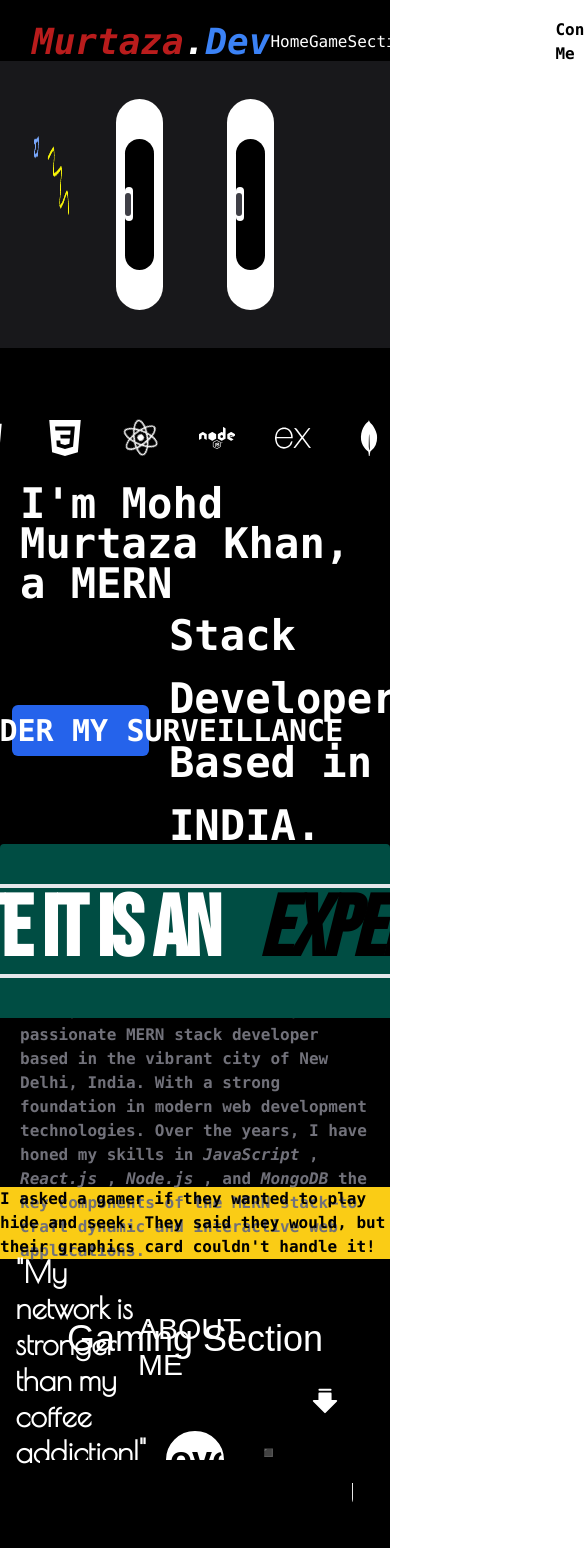
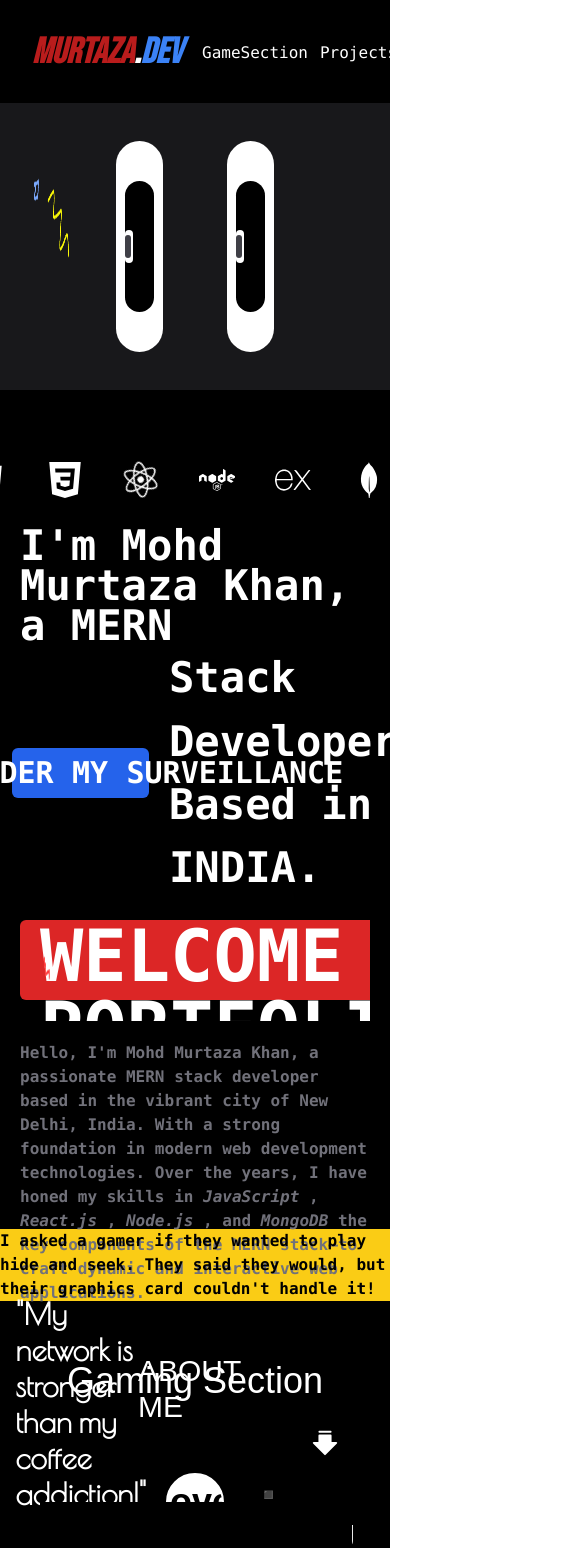
Before and after one commit to MurtazaKhannn/portfolio, a React (Vite) app: page / in a window 390 px wide. Shown: the top 1548 px of the page, 585 px wide, since content can reach past the window. Built offline with nearby package versions, Linux system fonts and the light colour scheme; a web font is replaced by a local one.

Commit message:
responsive commit 1

```diff
--- a/src/components/Nav.jsx
+++ b/src/components/Nav.jsx
@@ -4,19 +4,20 @@ import { FaPhone } from 'react-icons/fa';
 
 const Nav = () => {
   return (
-    <div className='flex h-[10vh] justify-between w-full items-center'>
-      <h1 className='text-4xl ml-8 font-bold'>
-        <i className='font-mono text-red-700 flex'>
-          Murtaza <p className='text-white'>.</p> <p className='text-blue-500'>Dev</p>
+    <div className='flex h-[10vh] xs:h-[15vh] xs:pb-5 justify-between w-full items-center'>
+      <h1 className='text-4xl ml-8 font-bold '>
+        <i className='font-bebas text-red-700 flex'>
+          Murtaza <p className='text-white'>.</p> <p className='text-blue-500 xs:pr-5'>Dev</p>
         </i>
       </h1>
-      <div className='text-white w-[60%] justify-evenly flex items-center'>
-        <Link to="home" smooth={true} duration={2000} className='hover:border-b-4 hover:border-yellow-400 py-2 rounded cursor-pointer'>Home</Link>
+      <div className='text-white w-[60%] xs:gap-3 justify-evenly flex items-center'>
+        <Link to="home" smooth={true} duration={2000} className='hover:border-b-4 xs:hidden hover:border-yellow-400 py-2 rounded cursor-pointer'>Home</Link>
         <Link to="GameSection" smooth={true} duration={2000} className='hover:border-b-4 hover:border-yellow-400 py-2 rounded cursor-pointer'>GameSection</Link>
         <Link smooth={true} duration={2000} to="projects" className='hover:border-b-4 hover:border-yellow-400 py-2 rounded cursor-pointer'>Projects</Link>
         <Link to="experience" smooth={true} duration={2500} className='hover:border-b-4 hover:border-yellow-400 py-2 rounded cursor-pointer'>Experience</Link>
+        <div className='hidden xs:flex xs:pr-10'><FaPhone size={15} color='white' /></div>
       </div>
-      <div className='flex w-[20vw]'>
+      <div className='flex w-[20vw] xs:hidden'>
         <Link to="contact" smooth={true} duration={500} className='flex items-center gap-2 bg-white text-black font-semibold hover:text-yellow-500 px-3 py-2 rounded-full ml-[10vw] hover:text-white hover:bg-black cursor-pointer'>
           Contact Me <p className='text-black hover:text-black'><FaPhone size={15} color='white' /></p>
         </Link>
--- a/tailwind.config.js
+++ b/tailwind.config.js
@@ -4,6 +4,14 @@ export default {
     './src/**/*.{js,jsx,ts,tsx}',
   ],
   theme: {
+    screens: {
+      'xs': {'max': '639px'},  // Custom breakpoint for screens less than 640px
+      'sm': '640px',           // Default small breakpoint
+      'md': '768px',           // Default medium breakpoint
+      'lg': '1024px',          // Default large breakpoint
+      'xl': '1280px',          // Default extra large breakpoint
+      '2xl': '1536px',         // Default 2x extra large breakpoint
+    },
     extend: {
       fontFamily: {
         roboto: ['Roboto', 'sans-serif'],
```
